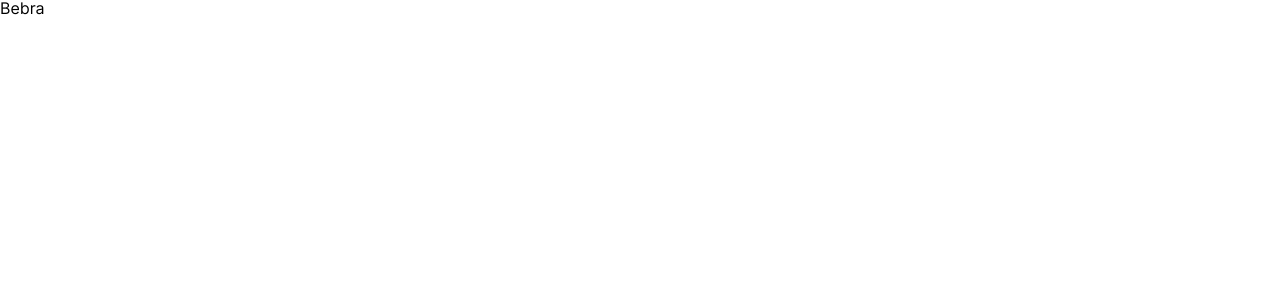
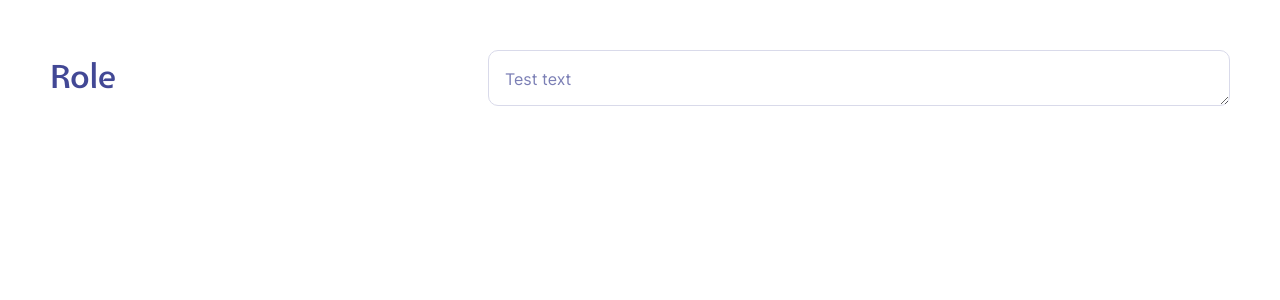
Before and after one commit to Guntyk/euro-dance-confederation-landing, a React (Create React App) app: page / in a window 1280 px wide. Shown: the top 300 px of the page. Built offline with nearby package versions, Linux system fonts and the light colour scheme.

Commit message:
Input Added

```diff
--- a/src/App.jsx
+++ b/src/App.jsx
@@ -1,5 +1,8 @@
+import Button from "./components/common/Button/Button";
+import Input from "./components/common/Input/Input";
+
 // import "./App.css";
 
 export default function App() {
-  return <h1>Bebra</h1>;
+  return <Input labelText="Role" placeholderText="Test text" textarea />;
 }
--- /dev/null
+++ b/src/components/common/Input/Input.css
@@ -0,0 +1,59 @@
+.label {
+  width: 100%;
+  height: 56px;
+  display: flex;
+  justify-content: space-between;
+  font-family: "Glametrix";
+  font-weight: 700;
+  font-size: 3rem;
+  line-height: 0.8;
+  color: var(--light-blue);
+}
+
+.label-name {
+  display: flex;
+  flex-direction: column;
+  justify-content: center;
+}
+
+.label-name .subtitle {
+  font-family: "Inter";
+  font-size: 0.875rem;
+  font-weight: 500;
+  color: var(--black);
+  line-height: 1.5;
+}
+
+.input {
+  width: 60%;
+  padding: 16px;
+  font-family: "Inter";
+  font-weight: 500;
+  color: var(--black);
+  border: 1px solid var(--dark-gray);
+  border-radius: 10px;
+  font-size: 1rem;
+  line-height: 1.5;
+  transition: 0.15s;
+}
+
+.input:focus {
+  border: 1px solid var(--purple);
+}
+
+.input::placeholder {
+  color: var(--lavender);
+  font-weight: 400;
+}
+
+.input:invalid {
+  border: 1px solid var(--pink);
+}
+
+textarea.input::-webkit-scrollbar {
+  width: 1px;
+}
+
+textarea.input::-webkit-scrollbar-thumb {
+  background-color: var(--black);
+}
--- /dev/null
+++ b/src/components/common/Input/Input.jsx
@@ -0,0 +1,30 @@
+import "./Input.css";
+
+export default function Input({
+  labelText,
+  placeholderText,
+  subtitleText,
+  inputClassName,
+  labelClassName,
+  type,
+  textarea,
+  ...props
+}) {
+  const Tag = textarea ? "textarea" : "input";
+  const inputClassNames = "input " + inputClassName || "";
+  const labelClassNames = "label " + labelClassName || "";
+  return (
+    <label className={labelClassNames}>
+      <span className="label-name">
+        {labelText}
+        <span className="subtitle">{subtitleText}</span>
+      </span>
+      <Tag
+        {...props}
+        className={inputClassNames}
+        type={type || "text"}
+        placeholder={placeholderText || ""}
+      />
+    </label>
+  );
+}
--- a/src/index.css
+++ b/src/index.css
@@ -41,7 +41,7 @@ table {
 	border-collapse: collapse;
 	border-spacing: 0;
 }
-button, input, select {
+button, input, select, input::placeholder, textarea {
   font-family: inherit;
   border-radius: none;
   font-size: inherit;
@@ -56,6 +56,9 @@ button {
 a {
   text-decoration: none;
   color: inherit;
+}
+textarea {
+  resize: vertical;
 }
 @font-face {
   font-family: "Glametrix";
@@ -100,6 +103,7 @@ a {
   --pink: #e50074;
   --white: #f9f9f9;
   --lavender: #7b7fb5;
+  --purple: #7b61ff;
   --green: #96c121;
   --black: #07070f;
 
@@ -113,7 +117,7 @@ a {
 }
 
 body {
-  margin: 0;
+  margin: 50px;
   font-family: "Inter", -apple-system, BlinkMacSystemFont, "Segoe UI", "Roboto",
     "Oxygen", "Ubuntu", "Cantarell", "Fira Sans", "Droid Sans", "Helvetica Neue",
     sans-serif;
```
